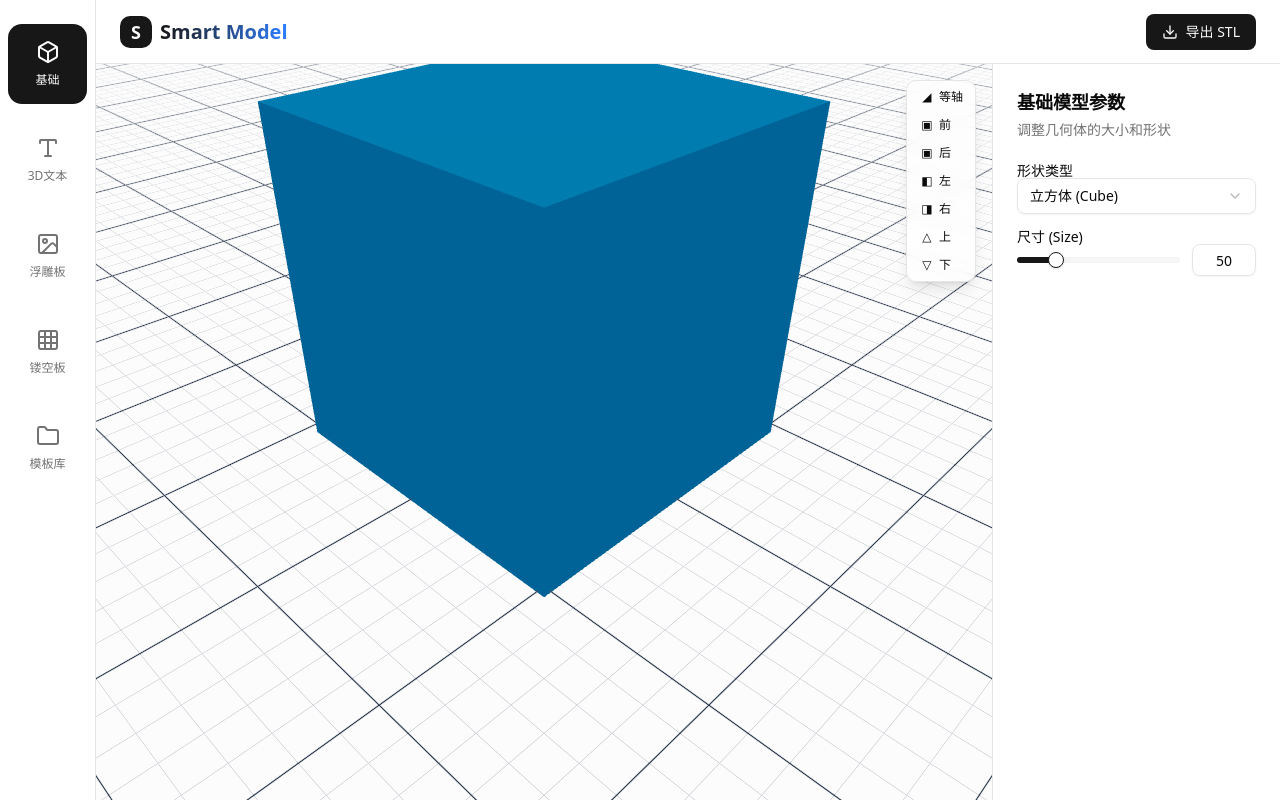
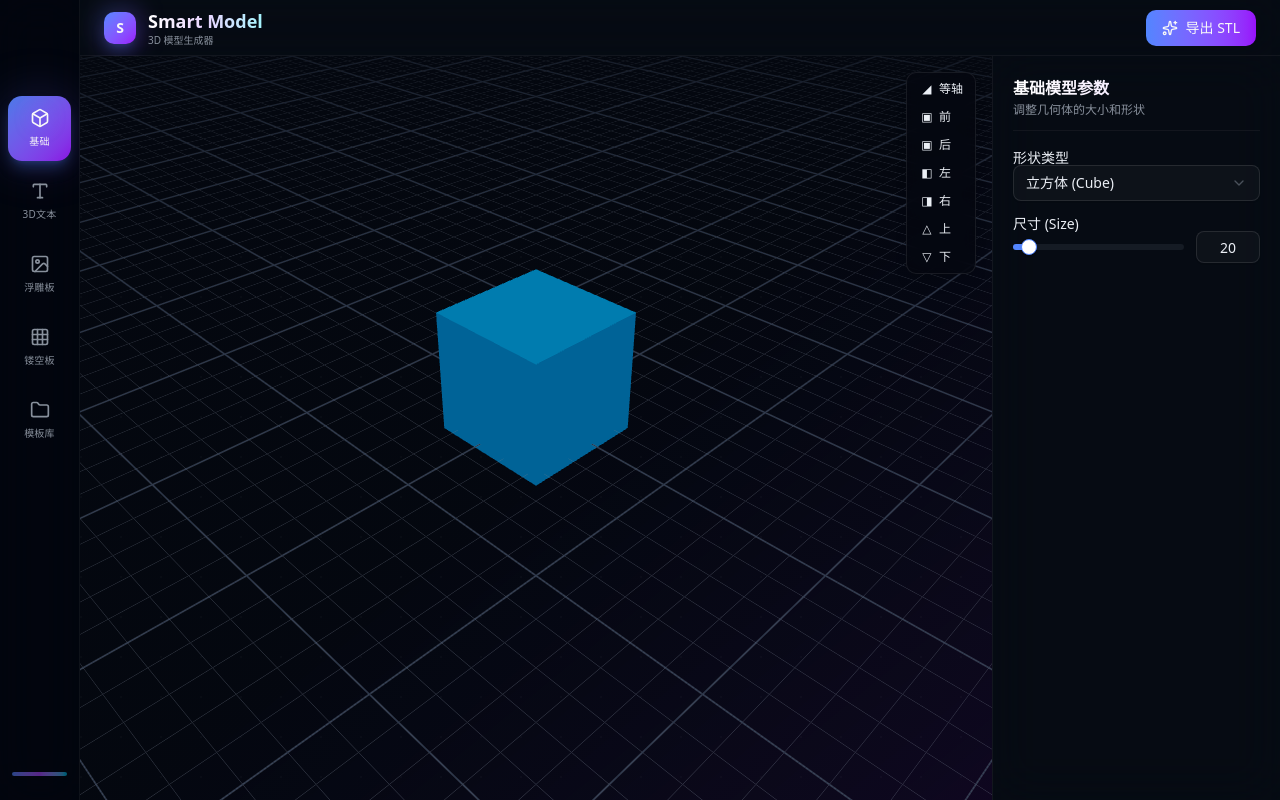
Before and after one commit to stefan-ysh/smart-model, a Next.js app: page / in a window 1280 px wide. Built offline with nearby package versions, Linux system fonts and the light colour scheme.

Commit message:
refa:style

```diff
--- a/src/app/globals.css
+++ b/src/app/globals.css
@@ -83,38 +83,38 @@
 }
 
 .dark {
-  --background: oklch(0.145 0 0);
-  --foreground: oklch(0.985 0 0);
-  --card: oklch(0.205 0 0);
-  --card-foreground: oklch(0.985 0 0);
-  --popover: oklch(0.205 0 0);
-  --popover-foreground: oklch(0.985 0 0);
-  --primary: oklch(0.922 0 0);
-  --primary-foreground: oklch(0.205 0 0);
-  --secondary: oklch(0.269 0 0);
-  --secondary-foreground: oklch(0.985 0 0);
-  --muted: oklch(0.269 0 0);
-  --muted-foreground: oklch(0.708 0 0);
-  --accent: oklch(0.269 0 0);
-  --accent-foreground: oklch(0.985 0 0);
-  --destructive: oklch(0.704 0.191 22.216);
-  --destructive-foreground: oklch(0.637 0.237 25.331);
-  --border: oklch(1 0 0 / 10%);
-  --input: oklch(1 0 0 / 15%);
-  --ring: oklch(0.556 0 0);
-  --chart-1: oklch(0.488 0.243 264.376);
-  --chart-2: oklch(0.696 0.17 162.48);
-  --chart-3: oklch(0.769 0.188 70.08);
-  --chart-4: oklch(0.627 0.265 303.9);
-  --chart-5: oklch(0.645 0.246 16.439);
-  --sidebar: oklch(0.205 0 0);
-  --sidebar-foreground: oklch(0.985 0 0);
-  --sidebar-primary: oklch(0.488 0.243 264.376);
-  --sidebar-primary-foreground: oklch(0.985 0 0);
-  --sidebar-accent: oklch(0.269 0 0);
-  --sidebar-accent-foreground: oklch(0.985 0 0);
-  --sidebar-border: oklch(1 0 0 / 10%);
-  --sidebar-ring: oklch(0.556 0 0);
+  --background: oklch(0.13 0.02 260);
+  --foreground: oklch(0.95 0.01 260);
+  --card: oklch(0.18 0.02 260 / 80%);
+  --card-foreground: oklch(0.95 0.01 260);
+  --popover: oklch(0.16 0.02 260 / 95%);
+  --popover-foreground: oklch(0.95 0.01 260);
+  --primary: oklch(0.65 0.2 265);
+  --primary-foreground: oklch(0.98 0 0);
+  --secondary: oklch(0.25 0.02 260);
+  --secondary-foreground: oklch(0.9 0.01 260);
+  --muted: oklch(0.22 0.02 260);
+  --muted-foreground: oklch(0.65 0.02 260);
+  --accent: oklch(0.75 0.18 195);
+  --accent-foreground: oklch(0.15 0.02 260);
+  --destructive: oklch(0.65 0.22 25);
+  --destructive-foreground: oklch(0.98 0 0);
+  --border: oklch(1 0 0 / 8%);
+  --input: oklch(1 0 0 / 10%);
+  --ring: oklch(0.65 0.2 265);
+  --chart-1: oklch(0.65 0.2 265);
+  --chart-2: oklch(0.75 0.18 195);
+  --chart-3: oklch(0.7 0.2 145);
+  --chart-4: oklch(0.7 0.22 330);
+  --chart-5: oklch(0.75 0.2 45);
+  --sidebar: oklch(0.12 0.025 260 / 90%);
+  --sidebar-foreground: oklch(0.95 0.01 260);
+  --sidebar-primary: oklch(0.65 0.2 265);
+  --sidebar-primary-foreground: oklch(0.98 0 0);
+  --sidebar-accent: oklch(0.22 0.03 265);
+  --sidebar-accent-foreground: oklch(0.95 0.01 260);
+  --sidebar-border: oklch(1 0 0 / 8%);
+  --sidebar-ring: oklch(0.65 0.2 265);
 }
 
 @theme inline {
@@ -129,7 +129,8 @@
 }
 
 body {
-  background-color: var(--background);
+  /* background-color: var(--background); */
+  background-color: black
 }
 
 @layer base {
--- a/src/app/page.tsx
+++ b/src/app/page.tsx
@@ -5,18 +5,26 @@ import { Panel } from "@/components/controls/Panel"
 
 export default function Home() {
   return (
-    <div className="flex h-screen w-screen overflow-hidden bg-background text-foreground">
+    <div className="flex h-screen w-screen overflow-hidden bg-background text-foreground dark">
       <Sidebar />
       <main className="flex-1 flex flex-col h-full overflow-hidden min-w-0">
         <Header />
         <div className="flex-1 flex relative overflow-hidden">
-          {/* Canvas Area */}
-          <div className="flex-1 bg-muted/30 relative flex items-center justify-center overflow-hidden min-w-0">
+          {/* Canvas Area with gradient background */}
+          <div className="flex-1 relative flex items-center justify-center overflow-hidden min-w-0 bg-gradient-to-br from-background via-background to-purple-950/20">
+            {/* Subtle grid pattern overlay */}
+            <div
+              className="absolute inset-0 opacity-[0.02]"
+              style={{
+                backgroundImage: `radial-gradient(circle at 1px 1px, white 1px, transparent 0)`,
+                backgroundSize: '40px 40px'
+              }}
+            />
             <Scene />
           </div>
 
           {/* Parameters Panel */}
-          <div className="w-72 shrink-0 h-full border-l border-border bg-card overflow-y-auto">
+          <div className="w-72 shrink-0 h-full border-l border-white/5 bg-card/50 backdrop-blur-xl overflow-y-auto">
              <Panel />
           </div>
         </div>
--- a/src/components/controls/Panel.tsx
+++ b/src/components/controls/Panel.tsx
@@ -107,9 +107,14 @@ const ColorInput = ({ value, onChange, label }: { value: string, onChange: (val:
 )
 
 // Section component for better organization
+// Section component with modern styling
 const Section = ({ title, children, collapsible = false }: { title: string, children: React.ReactNode, collapsible?: boolean }) => (
-  <div className="space-y-3 border-b border-border pb-4 last:border-0">
-    <h3 className="text-xs font-semibold uppercase tracking-wider text-muted-foreground">{title}</h3>
+  <div className="space-y-3 border-b border-white/5 pb-4 last:border-0">
+    <h3 className="text-[10px] font-semibold uppercase tracking-widest text-muted-foreground flex items-center gap-2">
+      <span className="h-px flex-1 bg-gradient-to-r from-primary/50 to-transparent" />
+      {title}
+      <span className="h-px flex-1 bg-gradient-to-l from-primary/50 to-transparent" />
+    </h3>
     {children}
   </div>
 )
@@ -119,10 +124,10 @@ export function Panel() {
 
   if (currentMode === 'basic') {
     return (
-      <div className="p-6 space-y-6">
-        <div>
-          <h2 className="text-lg font-semibold mb-1">基础模型参数</h2>
-          <p className="text-sm text-muted-foreground">调整几何体的大小和形状</p>
+      <div className="p-5 space-y-5">
+        <div className="pb-3 border-b border-white/5">
+          <h2 className="text-base font-semibold bg-gradient-to-r from-white to-purple-200 bg-clip-text text-transparent">基础模型参数</h2>
+          <p className="text-xs text-muted-foreground mt-0.5">调整几何体的大小和形状</p>
         </div>
 
         <div className="space-y-4">
@@ -185,10 +190,10 @@ export function Panel() {
 
   if (currentMode === 'text') {
     return (
-      <div className="p-6 space-y-6">
-        <div>
-           <h2 className="text-lg font-semibold mb-1">文字3D参数</h2>
-           <p className="text-sm text-muted-foreground">输入文字并调整大小与厚度</p>
+      <div className="p-5 space-y-5">
+        <div className="pb-3 border-b border-white/5">
+           <h2 className="text-base font-semibold bg-gradient-to-r from-white to-purple-200 bg-clip-text text-transparent">文字3D参数</h2>
+           <p className="text-xs text-muted-foreground mt-0.5">输入文字并调整大小与厚度</p>
         </div>
 
         <div className="space-y-4">
@@ -239,15 +244,15 @@ export function Panel() {
     const { addTextItem, removeTextItem, updateTextItem } = useModelStore.getState()
 
     return (
-      <div className="p-6 space-y-6 overflow-y-auto max-h-[calc(100vh-100px)]">
-        <div>
-           <h2 className="text-lg font-semibold mb-1">文字浮雕板</h2>
-           <p className="text-sm text-muted-foreground">选择板形并添加多个凸起文字</p>
+      <div className="p-5 space-y-5 overflow-y-auto max-h-[calc(100vh-100px)]">
+        <div className="pb-3 border-b border-white/5">
+           <h2 className="text-base font-semibold bg-gradient-to-r from-white to-cyan-200 bg-clip-text text-transparent">文字浮雕板</h2>
+           <p className="text-xs text-muted-foreground mt-0.5">选择板形并添加多个凸起文字</p>
         </div>
 
         {/* Plate Shape Section */}
-        <div className="space-y-4 border-b border-border pb-4">
-           <h3 className="text-xs font-semibold uppercase tracking-wider text-muted-foreground">底板形状</h3>
+        <div className="space-y-4 border-b border-white/5 pb-4">
+           <h3 className="text-[10px] font-semibold uppercase tracking-widest text-muted-foreground">底板形状</h3>
 
            <div className="grid grid-cols-4 gap-2">
               {[
@@ -457,15 +462,15 @@ export function Panel() {
     const { addTextItem, removeTextItem, updateTextItem } = useModelStore.getState()
 
     return (
-      <div className="p-6 space-y-6 overflow-y-auto max-h-[calc(100vh-100px)]">
-        <div>
-           <h2 className="text-lg font-semibold mb-1">文字镂空板</h2>
-           <p className="text-sm text-muted-foreground">选择板形并添加多个文字</p>
+      <div className="p-5 space-y-5 overflow-y-auto max-h-[calc(100vh-100px)]">
+        <div className="pb-3 border-b border-white/5">
+           <h2 className="text-base font-semibold bg-gradient-to-r from-white to-emerald-200 bg-clip-text text-transparent">文字镂空板</h2>
+           <p className="text-xs text-muted-foreground mt-0.5">选择板形并添加多个文字</p>
         </div>
 
         {/* Plate Shape Section */}
-        <div className="space-y-4 border-b border-border pb-4">
-           <h3 className="text-xs font-semibold uppercase tracking-wider text-muted-foreground">底板形状</h3>
+        <div className="space-y-4 border-b border-white/5 pb-4">
+           <h3 className="text-[10px] font-semibold uppercase tracking-widest text-muted-foreground">底板形状</h3>
 
            <div className="grid grid-cols-4 gap-2">
               {[
--- a/src/components/layout/Header.tsx
+++ b/src/components/layout/Header.tsx
@@ -1,29 +1,41 @@
 "use client"
 
-import { Download } from "lucide-react"
+import { Download, Sparkles } from "lucide-react"
 import { useModelStore } from "@/lib/store"
 
 export function Header() {
   const { triggerExport } = useModelStore()
 
   return (
-    <header className="h-16 border-b border-border bg-card flex items-center justify-between px-6">
-      <div className="flex items-center gap-2">
-        <div className="h-8 w-8 bg-primary rounded-lg flex items-center justify-center text-primary-foreground font-bold text-lg">
-          S
+    <header className="h-14 border-b border-white/5 bg-card/50 backdrop-blur-xl flex items-center justify-between px-6">
+      {/* Logo & Title */}
+      <div className="flex items-center gap-3">
+        <div className="relative">
+          <div className="h-8 w-8 bg-gradient-to-br from-primary to-purple-600 rounded-lg flex items-center justify-center text-primary-foreground font-bold text-sm shadow-lg shadow-primary/20">
+            S
+          </div>
+          <div className="absolute -inset-1 bg-gradient-to-br from-primary/30 to-purple-600/30 rounded-lg blur-md -z-10" />
         </div>
-        <h1 className="text-xl font-bold bg-gradient-to-r from-primary to-blue-500 bg-clip-text text-transparent">
-          Smart Model
-        </h1>
+        <div className="flex flex-col">
+          <h1 className="text-lg font-semibold bg-gradient-to-r from-white via-purple-200 to-cyan-200 bg-clip-text text-transparent">
+            Smart Model
+          </h1>
+          <span className="text-[10px] text-muted-foreground -mt-0.5">3D 模型生成器</span>
+        </div>
       </div>
 
-      <div className="flex items-center gap-4">
+      {/* Actions */}
+      <div className="flex items-center gap-3">
+        {/* Export Button */}
         <button
-            onClick={triggerExport}
-            className="flex items-center gap-2 px-4 py-2 bg-primary text-primary-foreground rounded-md hover:bg-primary/90 transition-colors"
+          onClick={triggerExport}
+          className="group relative flex items-center gap-2 px-4 py-2 bg-gradient-to-r from-primary to-purple-600 text-primary-foreground rounded-lg font-medium text-sm transition-all duration-300 hover:shadow-lg hover:shadow-primary/25 hover:scale-105 active:scale-100"
         >
-          <Download className="h-4 w-4" />
-          <span className="text-sm font-medium">导出 STL</span>
+          <Sparkles className="h-4 w-4 transition-transform group-hover:rotate-12" />
+          <span>导出 STL</span>
+
+          {/* Hover glow */}
+          <div className="absolute inset-0 rounded-lg bg-gradient-to-r from-primary/50 to-purple-600/50 blur-lg opacity-0 group-hover:opacity-50 transition-opacity -z-10" />
         </button>
       </div>
     </header>
--- a/src/components/layout/Sidebar.tsx
+++ b/src/components/layout/Sidebar.tsx
@@ -6,7 +6,7 @@ import { cn } from "@/lib/utils"
 import { useModelStore, GeneratorMode } from "@/lib/store"
 
 interface SidebarItemProps {
-  icon: any // Relax type to avoid conflicts between Lucide and other icon libraries
+  icon: any
   label: string
   isActive: boolean
   onClick: () => void
@@ -17,14 +17,24 @@ const SidebarItem = ({ icon: Icon, label, isActive, onClick }: SidebarItemProps)
     <button
       onClick={onClick}
       className={cn(
-        "flex flex-col items-center justify-center p-4 w-full transition-colors rounded-xl mb-4",
+        "group relative flex flex-col items-center justify-center p-3 w-full transition-all duration-300 rounded-xl mb-2",
+        "hover:scale-105 hover:-translate-y-0.5",
         isActive
-          ? "bg-primary text-primary-foreground"
-          : "text-muted-foreground hover:bg-muted hover:text-foreground"
+          ? "bg-gradient-to-br from-primary/90 to-purple-600/90 text-primary-foreground shadow-lg shadow-primary/25"
+          : "text-muted-foreground hover:bg-white/5 hover:text-foreground"
       )}
     >
-      <Icon className="h-6 w-6 mb-2" />
-      <span className="text-xs font-medium">{label}</span>
+      {/* Glow effect for active state */}
+      {isActive && (
+        <div className="absolute inset-0 rounded-xl bg-gradient-to-br from-primary/20 to-purple-600/20 blur-xl -z-10" />
+      )}
+
+      <Icon className={cn(
+        "h-5 w-5 mb-1.5 transition-transform duration-300",
+        "group-hover:scale-110",
+        isActive && "drop-shadow-[0_0_8px_rgba(139,92,246,0.5)]"
+      )} />
+      <span className="text-[10px] font-medium tracking-wide">{label}</span>
     </button>
   )
 }
@@ -41,8 +51,15 @@ export function Sidebar() {
   ]
 
   return (
-    <aside className="w-24 h-full bg-card border-r border-border flex flex-col items-center py-6">
-      <div className="flex-1 w-full px-2">
+    <aside className="w-20 h-full bg-sidebar/80 backdrop-blur-xl border-r border-white/5 flex flex-col items-center py-4">
+      {/* Logo */}
+      <div className="mb-6 p-2">
+        <div className="h-10 w-10 rounded-xl flex items-center justify-center text-primary-foreground font-bold text-lg ">
+        </div>
+      </div>
+
+      {/* Navigation */}
+      <nav className="flex-1 w-full px-2 space-y-1">
         {items.map((item) => (
           <SidebarItem
             key={item.mode}
@@ -52,6 +69,11 @@ export function Sidebar() {
             onClick={() => setMode(item.mode)}
           />
         ))}
+      </nav>
+
+      {/* Bottom indicator */}
+      <div className="px-3 pb-2 w-full">
+        <div className="h-1 w-full rounded-full bg-gradient-to-r from-primary/50 via-purple-500/50 to-cyan-500/50" />
       </div>
     </aside>
   )
--- a/src/components/three/generators/Stencil.tsx
+++ b/src/components/three/generators/Stencil.tsx
@@ -285,7 +285,10 @@ function StencilMesh() {
         // Transform text world position to plate-local position
         // First, offset by inverse plate position
         const localX = item.position.x - platePosition.x
-        const localY = item.position.y - platePosition.y
+        // Plate Y (local) maps to World -Z. platePosition.y is World Z.
+        // To keep World Z constant: -LocalY + PlateZ = const.
+        // So LocalY should compensate PlateZ.
+        const localY = item.position.y + platePosition.y
 
         // Then rotate by inverse plate rotation
         const rotatedX = localX * cosR - localY * sinR
--- a/src/lib/store.ts
+++ b/src/lib/store.ts
@@ -173,7 +173,7 @@ const generateId = () => Math.random().toString(36).substring(2, 9)
 
 const defaultParams: ModelParams = {
   shapeType: 'cube',
-  size: 50,
+  size: 20,
   height: 50,
   segments: 32,
   textContent: 'Hello',
```
